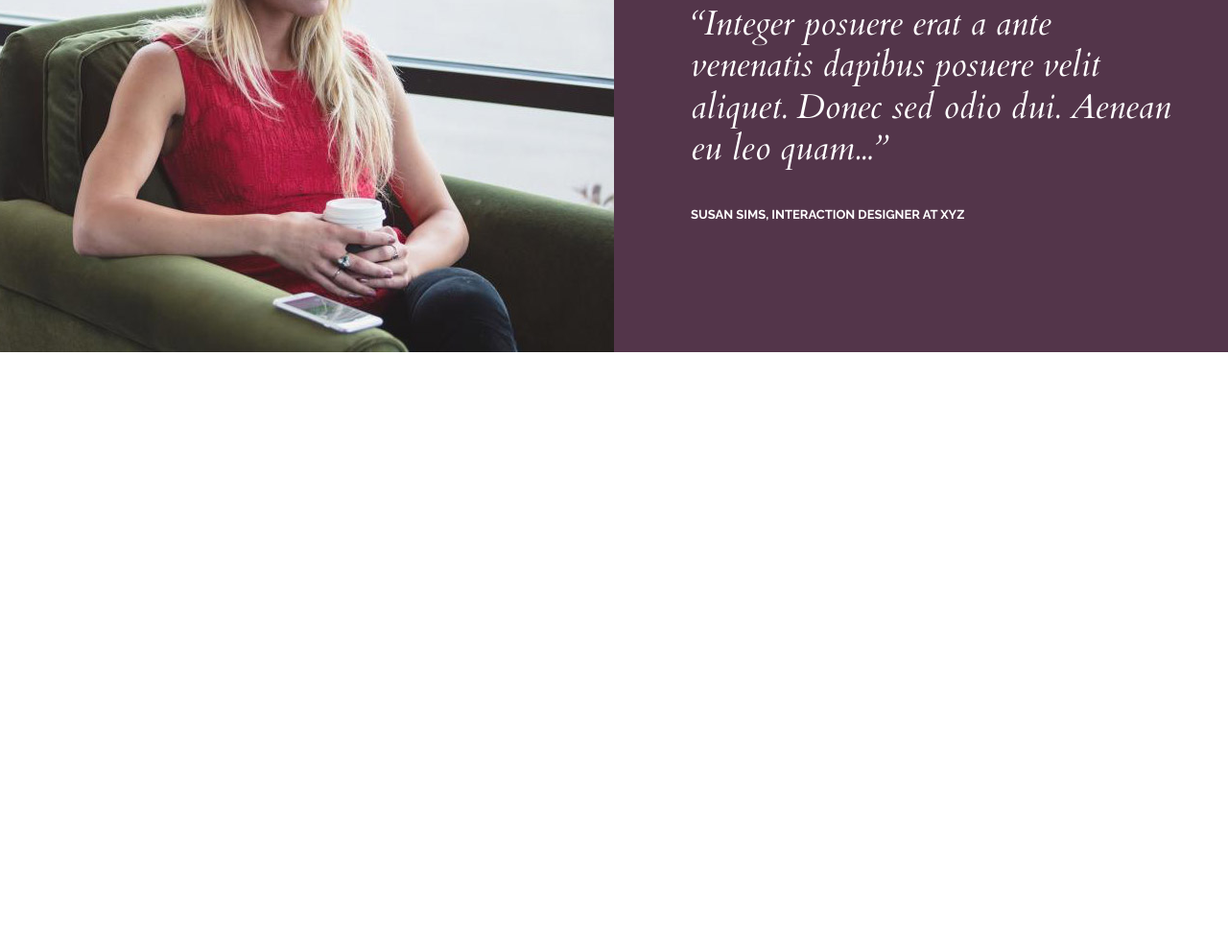
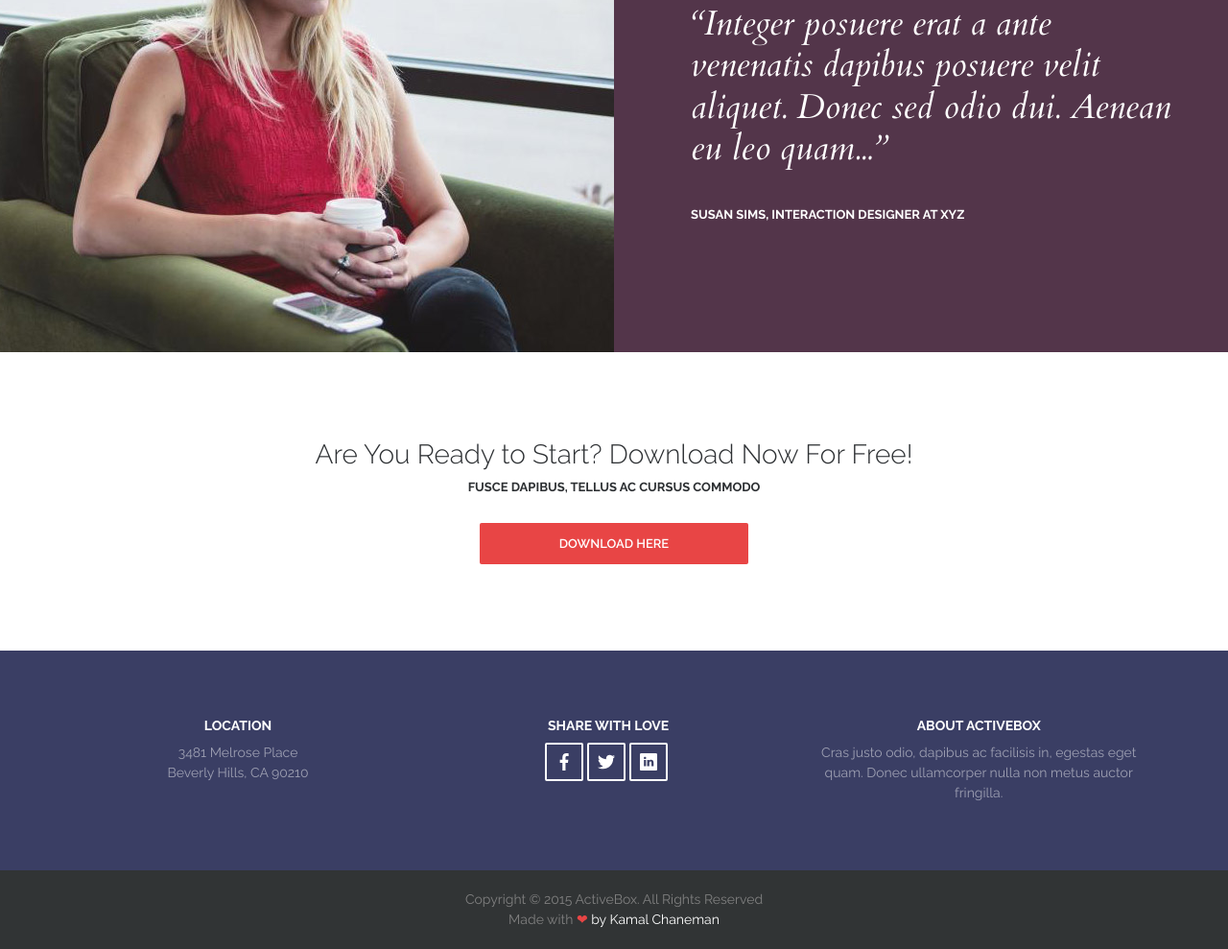
Before and after one commit to RuslanNeshenets/ActiveBox.github.io, a plain HTML site: page index.html in a window 1280 px wide. Shown: the part 3028-4017 px from the top of the page at 96% size. Before the commit the page ends 3395 px from the top, so only its background shows below. Drawn offline with nearby package versions, Linux system fonts and the light colour scheme.

Commit message:
Add files via upload

```diff
--- a/index.html
+++ b/index.html
@@ -5,7 +5,7 @@
 	<title>ActiveBox</title>
 	<link rel="stylesheet" href="style.css">
 	<link rel="preconnect" href="https://fonts.gstatic.com">
-	<link href="https://fonts.googleapis.com/css2?family=Cardo:ital@1&family=Open+Sans:wght@700&family=Raleway:wght@400;600;700&display=swap" rel="stylesheet">
+	<link href="https://fonts.googleapis.com/css2?family=Cardo:ital@1&family=Open+Sans:wght@700&family=Raleway:wght@300;	400;600;700&display=swap" rel="stylesheet">
 </head>
 <body>
 <!-- Sprite -->
@@ -26,7 +26,12 @@
 	<symbol id="linkedin" viewBox="0 0 512 512">
 		<path d="m475.074219 0h-438.148438c-20.394531 0-36.925781 16.53125-36.925781 36.925781v438.148438c0 20.394531 16.53125 36.925781 36.925781 36.925781h438.148438c20.394531 0 36.925781-16.53125 36.925781-36.925781v-438.148438c0-20.394531-16.53125-36.925781-36.925781-36.925781zm-293.464844 387h-62.347656v-187.574219h62.347656zm-31.171875-213.1875h-.40625c-20.921875 0-34.453125-14.402344-34.453125-32.402344 0-18.40625 13.945313-32.410156 35.273437-32.410156 21.328126 0 34.453126 14.003906 34.859376 32.410156 0 18-13.53125 32.402344-35.273438 32.402344zm255.984375 213.1875h-62.339844v-100.347656c0-25.21875-9.027343-42.417969-31.585937-42.417969-17.222656 0-27.480469 11.601563-31.988282 22.800781-1.648437 4.007813-2.050781 9.609375-2.050781 15.214844v104.75h-62.34375s.816407-169.976562 0-187.574219h62.34375v26.558594c8.285157-12.78125 23.109375-30.960937 56.1875-30.960937 41.019531 0 71.777344 26.808593 71.777344 84.421874zm0 0"/>
 	</symbol>
+	<symbol id="heart" viewBox="0 0 437.775 437.774">
+		<path d="M316.722,29.761c66.852,0,121.053,54.202,121.053,121.041c0,110.478-218.893,257.212-218.893,257.212S0,266.569,0,150.801
+		C0,67.584,54.202,29.761,121.041,29.761c40.262,0,75.827,19.745,97.841,49.976C240.899,49.506,276.47,29.761,316.722,29.761z"/>
+	</symbol>
 </svg>
+
 <!--Header-->
 <header class="header">
 	<div class="container">
@@ -44,6 +49,7 @@
 		</div>
 	</div>
 </header>
+
 <!--Intro-->
 <div class="intro">
 	<div class="container">
@@ -54,6 +60,7 @@
 		</div>
 	</div>
 </div>
+
 <!--features-->
 <div class="container">
 	<div class="features">
@@ -89,6 +96,7 @@
 		</div>
 	</div>
 </div>
+
 <!-- Works -->
 <div class="works">
 	<div class="works__item">
@@ -148,6 +156,7 @@
 		</div>
 	</div>
 </div>
+
 <!-- Team -->
 <div class="team">
 	<div class="container">
@@ -246,6 +255,7 @@
 		</div>
 	</div>
 </div>
+
 <!-- Testimonials -->
 <div class="reviews">
 	<div class="container">
@@ -260,5 +270,65 @@
 		</div>
 	</div>
 </div>
+
+<!-- Download -->
+<div class="download">
+	<div class="container">
+		<h3 class="download__title">Are You Ready to Start? Download Now For Free!</h3>
+		<div class="download__text">
+			<p>Fusce dapibus, tellus ac cursus commodo</p>
+		</div>
+		<a class="btn btn--red btn--long"href="#">Download here</a>
+	</div>
+</div>
+
+<!-- Footer -->
+<footer class="footer">
+	<div class="container">
+		<div class="footer__inner">
+			<div class="footer__block">
+				<h4 class="footer__title">Location</h4>
+				<div class="footer__text">
+					<address class="footer__address">
+						<div>3481 Melrose Place</div>
+						<div>Beverly Hills, CA 90210</div>
+					</address>
+				</div>
+			</div>
+			<div class="footer__block">
+				<h4 class="footer__title">Share with Love</h4>
+				<div class="social social--footer">
+					<a class="social__item" href="#" target="_blank">
+						<svg class="social__icon">
+							<use xlink:href="#facebook"></use>
+						</svg>
+					</a>
+					<a class="social__item" href="#" target="_blank">
+						<svg class="social__icon">
+							<use xlink:href="#twitter"></use>
+						</svg>
+					</a>
+					<a class="social__item" href="#" target="_blank">
+						<svg class="social__icon">
+							<use xlink:href="#linkedin"></use>
+						</svg>
+					</a>
+				</div>
+			</div>
+			<div class="footer__block">
+				<h4 class="footer__title">About ActiveBox</h4>
+				<div class="footer__text">
+					Cras justo odio, dapibus ac facilisis in, egestas eget quam. Donec ullamcorper nulla non metus auctor fringilla.
+				</div>
+			</div>
+		</div>
+	</div>
+	<div class="copyright">
+	<div class="copyright__text">
+		<div>Copyright © 2015 ActiveBox. All Rights Reserved</div>
+		<div>Made with <span style="color:#e84545;">&#10084</span> <span>by Kamal Chaneman</span></div>
+	</div>
+</div>
+</footer>
 </body>
 </html>
--- a/style.css
+++ b/style.css
@@ -126,12 +126,16 @@ p{
 	border: 0;
 	cursor: pointer;
 	transition: background .1s linear;
+	text-align: center;
 }
 .btn--red{
 	background-color: #e84545;
 }
 .btn--red:hover{
 	background-color: #dd3434;
+}
+.btn--long{
+	min-width: 280px;
 }
 
 /*Features
@@ -261,6 +265,9 @@ p{
 .social{
 	display: flex;
 }
+.social--footer{
+	justify-content: center;
+}
 .social__item{
 	display: flex;
 	justify-content: center;	/*Размещение по веритикали*/
@@ -278,11 +285,23 @@ p{
 .social__item:hover .social__icon{
 	fill: #000;
 }
+.social--footer .social__item{
+	background-color: transparent;
+	border-width: 2px;
+	border-color: #fff;
+	border-radius: 2px;
+}
+.social--footer .social__item:hover{
+	background-color: #fff;
+}
 .social__icon{
 	display: block;
 	fill: #c6cacc;
 	height: 18px;
 	transition: fill .1s linear;
+}
+.social--footer .social__icon{
+	fill: #fff;
 }
 /*Reviews
 =========================*/
@@ -327,3 +346,71 @@ p{
 	text-transform: uppercase;
 	color: #fff;
 }
+/*Download
+=========================*/
+.download{
+	margin: 90px 0;
+	text-align: center;
+}
+.download__title{
+	font-size: 28px;
+	color: #2d3033;
+	font-weight: 300;
+	margin-bottom: 10px;
+}
+.download__text{
+	font-size: 13px;
+	color: #2d3033;
+	font-weight: 700;
+	text-transform: uppercase;
+	margin-bottom: 30px;
+}
+
+/*Footer
+=========================*/
+.footer{
+	background-color: #3a3e64;
+}
+.footer__inner{
+	padding: 70px 0;
+	display: flex;
+	flex-wrap: wrap;
+}
+.footer__block{
+	width: 33%;
+	padding: 0 15px;
+	text-align: center;
+}
+.footer__title{
+	font-size: 14px;
+	font-weight: 700;
+	color: #fff;
+	text-transform: uppercase;
+	margin-bottom: 10px;
+}
+.footer__address{
+	font-size: 14px;
+	color: rgba(255, 255, 255, .5);
+	font-style: normal;
+	line-height: 1.5;
+}
+.footer__text{
+	font-size: 14px;
+	color: rgba(255, 255, 255, .5);
+	line-height: 1.5;
+}
+/*Copyright
+=========================*/
+.copyright{
+	padding: 20px 0;
+	background-color: #313435;
+}
+.copyright__text{
+	text-align: center;
+	font-size: 14px;
+	color: #808080;
+	line-height: 1.5;
+}
+.copyright__text span{
+	color: #fff;
+}
```
